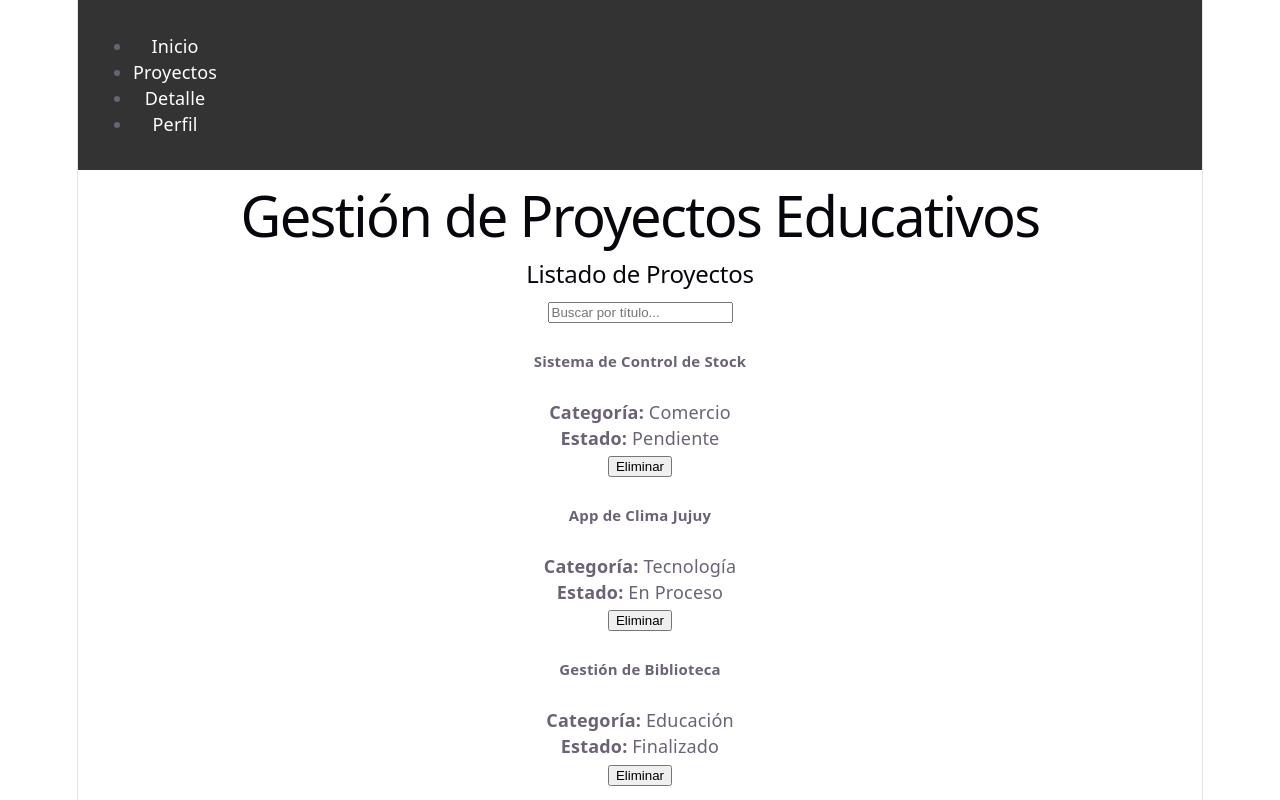
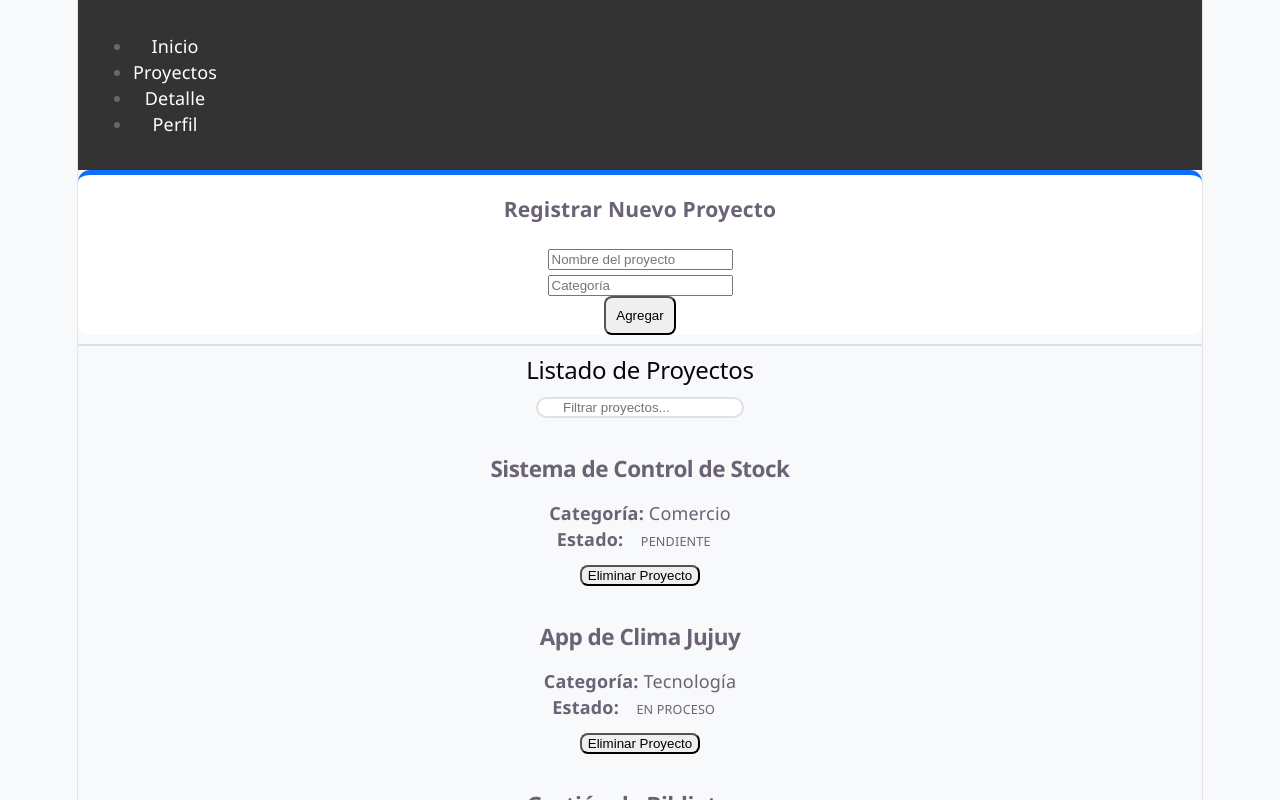
Before and after one commit to MartinAmante/pv_tp3_Grupo9, a React (Vite) app: page / in a window 1280 px wide. Shown: the top 800 px of the page. Built offline with nearby package versions, Linux system fonts and the light colour scheme.

Commit message:
Creacion de formularioProyecto.jsx  Mauricio Gutierrez

```diff
--- a/src/App.css
+++ b/src/App.css
@@ -1,184 +1,78 @@
-.counter {
-  font-size: 16px;
-  padding: 5px 10px;
-  border-radius: 5px;
-  color: var(--accent);
-  background: var(--accent-bg);
-  border: 2px solid transparent;
-  transition: border-color 0.3s;
-  margin-bottom: 24px;
-
-  &:hover {
-    border-color: var(--accent-border);
-  }
-  &:focus-visible {
-    outline: 2px solid var(--accent);
-    outline-offset: 2px;
-  }
+:root {
+  --primary-color: #0d6efd;
+  --bg-body: #f8f9fa;
 }
 
-.hero {
-  position: relative;
-
-  .base,
-  .framework,
-  .vite {
-    inset-inline: 0;
-    margin: 0 auto;
+body {
+  background-color: var(--bg-body);
+  font-family: 'Segoe UI', Tahoma, Geneva, Verdana, sans-serif;
 }
 
-  .base {
-    width: 170px;
-    position: relative;
-    z-index: 0;
+header {
+  background: linear-gradient(135deg, #0d6efd 0%, #0043a8 100%);
+  border-bottom: 4px solid #ffc107;
 }
 
-  .framework,
-  .vite {
-    position: absolute;
+footer {
+  background-color: #212529 !important;
+  border-top: 1px solid #333;
 }
 
-  .framework {
-    z-index: 1;
-    top: 34px;
-    height: 28px;
-    transform: perspective(2000px) rotateZ(300deg) rotateX(44deg) rotateY(39deg)
-      scale(1.4);
+.card.border-primary {
+  border: none !important;
+  border-top: 5px solid var(--primary-color) !important;
+  border-radius: 12px;
+  background: white;
 }
 
-  .vite {
-    z-index: 0;
-    top: 107px;
-    height: 26px;
-    width: auto;
-    transform: perspective(2000px) rotateZ(300deg) rotateX(40deg) rotateY(39deg)
-      scale(0.8);
-  }
+.form-control:focus {
+  border-color: var(--primary-color);
+  box-shadow: 0 0 0 0.25rem rgba(13, 110, 253, 0.25);
 }
 
-#center {
-  display: flex;
-  flex-direction: column;
-  gap: 25px;
-  place-content: center;
-  place-items: center;
-  flex-grow: 1;
-
-  @media (max-width: 1024px) {
-    padding: 32px 20px 24px;
-    gap: 18px;
-  }
+.card {
+  transition: transform 0.3s ease, box-shadow 0.3s ease;
+  border-radius: 15px;
+  overflow: hidden;
 }
 
-#next-steps {
-  display: flex;
-  border-top: 1px solid var(--border);
-  text-align: left;
-
-  & > div {
-    flex: 1 1 0;
-    padding: 32px;
-    @media (max-width: 1024px) {
-      padding: 24px 20px;
-    }
+.card:hover {
+  transform: translateY(-8px);
+  box-shadow: 0 10px 20px rgba(0, 0, 0, 0.15) !important;
 }
 
-  .icon {
-    margin-bottom: 16px;
-    width: 22px;
-    height: 22px;
+.card-title {
+  font-size: 1.25rem;
+  letter-spacing: -0.5px;
+  margin-bottom: 1rem;
 }
 
-  @media (max-width: 1024px) {
-    flex-direction: column;
-    text-align: center;
-  }
+.badge {
+  padding: 0.6em 1em;
+  border-radius: 50px;
+  font-weight: 500;
+  text-transform: uppercase;
+  font-size: 0.7rem;
 }
 
-#docs {
-  border-right: 1px solid var(--border);
-
-  @media (max-width: 1024px) {
-    border-right: none;
-    border-bottom: 1px solid var(--border);
-  }
+.form-control-lg {
+  border-radius: 50px;
+  padding-left: 25px;
+  border: 2px solid #dee2e6;
 }
 
-#next-steps ul {
-  list-style: none;
-  padding: 0;
-  display: flex;
-  gap: 8px;
-  margin: 32px 0 0;
-
-  .logo {
-    height: 18px;
+.btn-success {
+  border-radius: 8px;
+  padding: 10px;
+  transition: 0.3s;
 }
 
-  a {
-    color: var(--text-h);
-    font-size: 16px;
-    border-radius: 6px;
-    background: var(--social-bg);
-    display: flex;
-    padding: 6px 12px;
-    align-items: center;
-    gap: 8px;
-    text-decoration: none;
-    transition: box-shadow 0.3s;
-
-    &:hover {
-      box-shadow: var(--shadow);
-    }
-    .button-icon {
-      height: 18px;
-      width: 18px;
-    }
+.btn-outline-danger {
+  border-radius: 8px;
+  margin-top: 10px;
 }
 
-  @media (max-width: 1024px) {
-    margin-top: 20px;
-    flex-wrap: wrap;
-    justify-content: center;
-
-    li {
-      flex: 1 1 calc(50% - 8px);
+hr {
+  opacity: 0.1;
+  border-top: 2px solid #000;
 }
-
-    a {
-      width: 100%;
-      justify-content: center;
-      box-sizing: border-box;
-    }
-  }
-}
-
-#spacer {
-  height: 88px;
-  border-top: 1px solid var(--border);
-  @media (max-width: 1024px) {
-    height: 48px;
-  }
-}
-
-.ticks {
-  position: relative;
-  width: 100%;
-
-  &::before,
-  &::after {
-    content: '';
-    position: absolute;
-    top: -4.5px;
-    border: 5px solid transparent;
-  }
-
-  &::before {
-    left: 0;
-    border-left-color: var(--border);
-  }
-  &::after {
-    right: 0;
-    border-right-color: var(--border);
-  }
-}
--- a/src/App.jsx
+++ b/src/App.jsx
@@ -1,20 +1,25 @@
+import { useState } from 'react';
+import { obtenerProyectos } from './services/proyectoService';
 import Nav from './components/Nav';
+import FormularioProyecto from './components/FormularioProyecto';
+import ListaProyectos from './components/ListaProyectos';
 import Footer from './components/Footer';
-import Header from './components/Header';
-import ListaProyectos from './components/ListaProyectos';
 import './App.css';
 
 function App() {
+  const [proyectos, setProyectos] = useState(obtenerProyectos());
+
   return (
-    <div className="App">
-      <Header />
+    <div className="App d-flex flex-column min-vh-100">
       <Nav />
+      <main className="container my-5 flex-grow-1">
+        {/* AQUÍ ESTÁ EL AGREGAR QUE TE FALTA */}
+        <FormularioProyecto setProyectos={setProyectos} />
 
-      <main className="container mt-4">
-        <h1 className="text-center mb-4">Gestión de Proyectos Educativos</h1>
-        <ListaProyectos />
+        <hr className="my-5" />
+
+        <ListaProyectos proyectosState={proyectos} setProyectos={setProyectos} />
       </main>
-
       <Footer />
     </div>
   );
--- /dev/null
+++ b/src/components/FormularioProyecto.jsx
@@ -0,0 +1,40 @@
+import { useState } from 'react';
+import { agregarProyecto, obtenerProyectos } from '../services/proyectoService';
+
+const FormularioProyecto = ({ setProyectos }) => {
+    const [titulo, setTitulo] = useState('');
+    const [categoria, setCategoria] = useState('');
+
+    const handleSubmit = (e) => {
+        e.preventDefault();
+        const nuevo = {
+            id: Date.now(),
+            titulo,
+            categoria,
+            estado: 'Pendiente'
+        };
+        agregarProyecto(nuevo);
+        setProyectos(obtenerProyectos());
+        setTitulo('');
+        setCategoria('');
+    };
+
+    return (
+        <div className="card shadow-sm mb-5 p-4 border-primary">
+            <h3 className="text-primary mb-3 text-center">Registrar Nuevo Proyecto</h3>
+            <form onSubmit={handleSubmit} className="row g-3">
+                <div className="col-md-5">
+                    <input type="text" className="form-control" placeholder="Nombre del proyecto" value={titulo} onChange={(e) => setTitulo(e.target.value)} required />
+                </div>
+                <div className="col-md-5">
+                    <input type="text" className="form-control" placeholder="Categoría" value={categoria} onChange={(e) => setCategoria(e.target.value)} required />
+                </div>
+                <div className="col-md-2">
+                    <button type="submit" className="btn btn-success w-100 fw-bold">Agregar</button>
+                </div>
+            </form>
+        </div>
+    );
+};
+
+export default FormularioProyecto;
--- a/src/components/ListaProyectos.jsx
+++ b/src/components/ListaProyectos.jsx
@@ -1,8 +1,6 @@
-import { useState } from 'react';
-import { obtenerProyectos, eliminarProyecto, buscarProyecto } from '../services/proyectoService';
+import { eliminarProyecto, obtenerProyectos, buscarProyecto } from '../services/proyectoService';
 
-const ListaProyectos = () => {
-    const [proyectos, setProyectos] = useState(obtenerProyectos());
+const ListaProyectos = ({ proyectosState, setProyectos }) => {
 
     const handleEliminar = (id) => {
         eliminarProyecto(id);
@@ -16,32 +14,32 @@ const ListaProyectos = () => {
 
     return (
         <div className="container mt-4">
-            <h2 className="mb-4">Listado de Proyectos</h2>
+            <h2 className="mb-4 text-center">Listado de Proyectos</h2>
 
             <div className="mb-4">
                 <input
                     type="text"
-                    className="form-control"
-                    placeholder="Buscar por título..."
+                    className="form-control form-control-lg"
+                    placeholder="Filtrar proyectos..."
                     onChange={handleBuscar}
                 />
             </div>
 
             <div className="row">
-                {proyectos.map((proyecto) => (
+                {proyectosState.map((proyecto) => (
                     <div className="col-md-4 mb-3" key={proyecto.id}>
-                        <div className="card shadow-sm h-100">
+                        <div className="card shadow-sm h-100 border-light">
                             <div className="card-body">
-                                <h5 className="card-title">{proyecto.titulo}</h5>
+                                <h5 className="card-title text-primary fw-bold">{proyecto.titulo}</h5>
                                 <p className="card-text">
                                     <strong>Categoría:</strong> {proyecto.categoria} <br />
-                                    <strong>Estado:</strong> {proyecto.estado}
+                                    <strong>Estado:</strong> <span className="badge bg-info text-dark">{proyecto.estado}</span>
                                 </p>
                                 <button
-                                    className="btn btn-danger"
+                                    className="btn btn-outline-danger btn-sm w-100"
                                     onClick={() => handleEliminar(proyecto.id)}
                                 >
-                                    Eliminar
+                                    Eliminar Proyecto
                                 </button>
                             </div>
                         </div>
@@ -49,8 +47,8 @@ const ListaProyectos = () => {
                 ))}
             </div>
 
-            {proyectos.length === 0 && (
-                <div className="alert alert-warning mt-3">No se encontraron proyectos.</div>
+            {proyectosState.length === 0 && (
+                <div className="alert alert-warning mt-3 text-center">No se encontraron proyectos que coincidan.</div>
             )}
         </div>
     );
```
Lines whose indentation alone changed are shown as unchanged.
